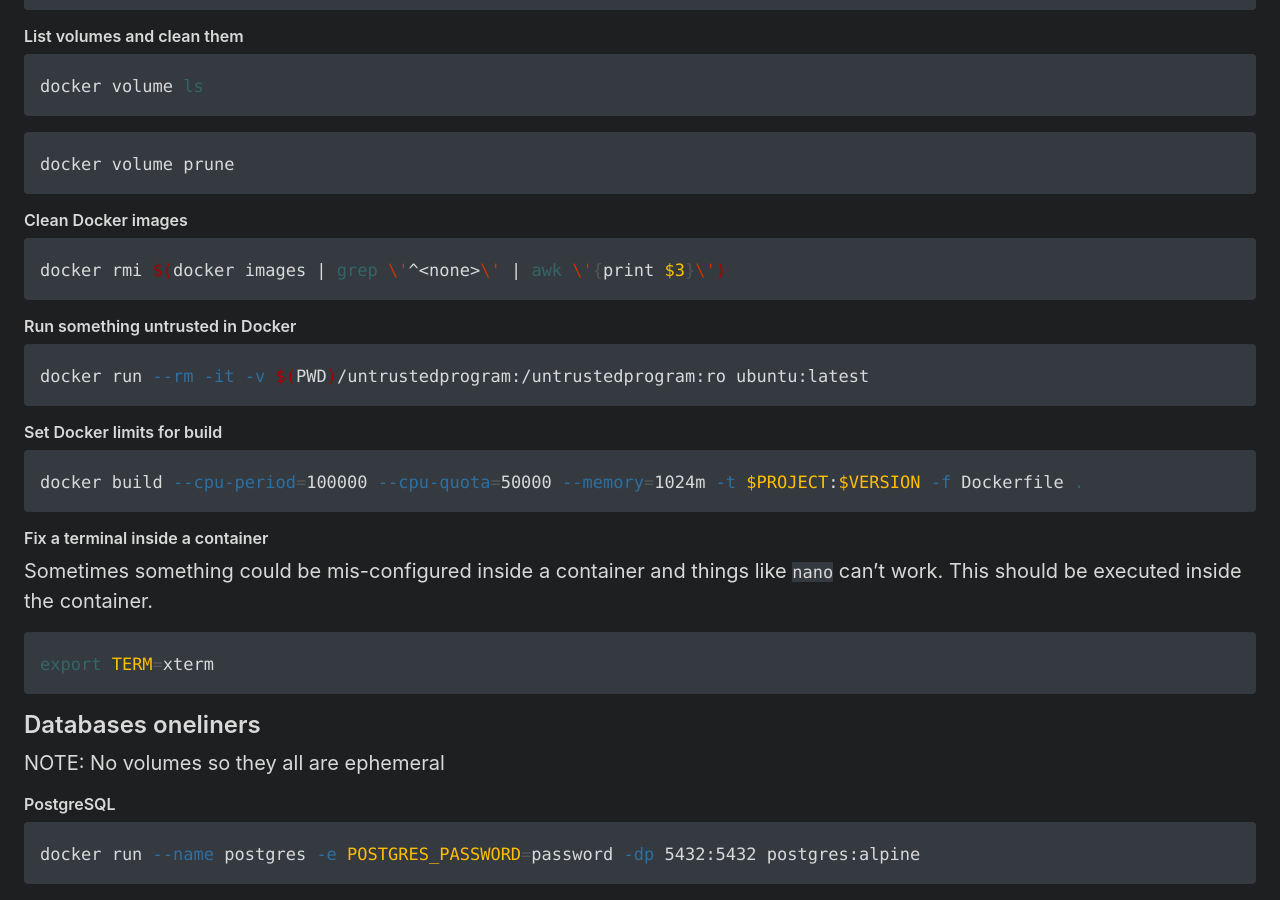
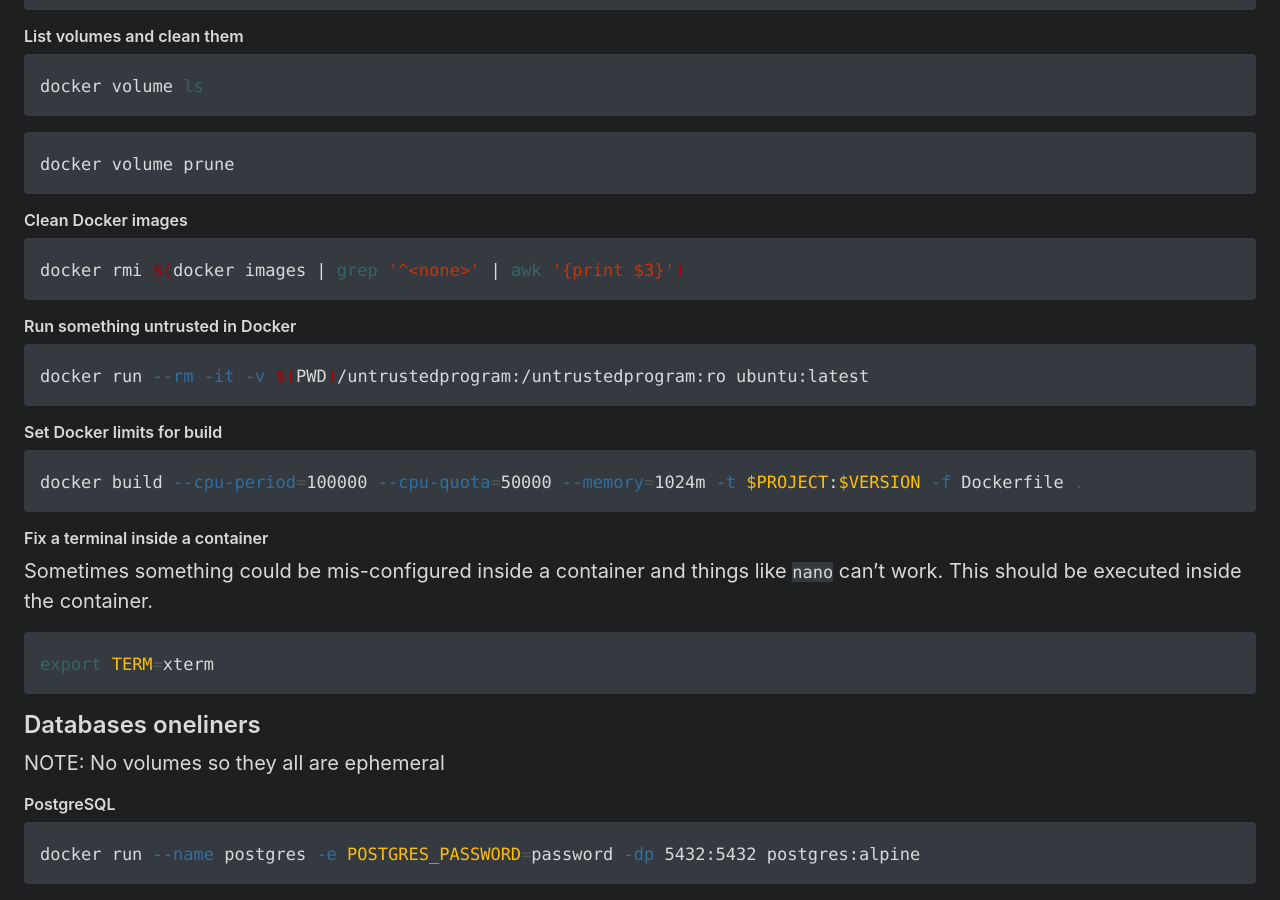
Before and after one commit to artemdevel/artemdevel.github.io, a Jekyll site: the page built from _posts/2022-09-23-docker-notes.md, in a window 1280 px wide and 900 px high, scrolled down 2237 px. Built offline with Jekyll 4.4.1, drawn with Linux system fonts in a browser that asks for light colours.

````diff
--- a/_posts/2022-09-23-docker-notes.md
+++ b/_posts/2022-09-23-docker-notes.md
@@ -98,7 +98,7 @@ docker volume prune
 
 #### Clean Docker <none> images
 ```shell
-docker rmi $(docker images | grep \'^<none>\' | awk \'{print $3}\')
+docker rmi $(docker images | grep '^<none>' | awk '{print $3}')
 ```
 
 #### Run something untrusted in Docker
````
